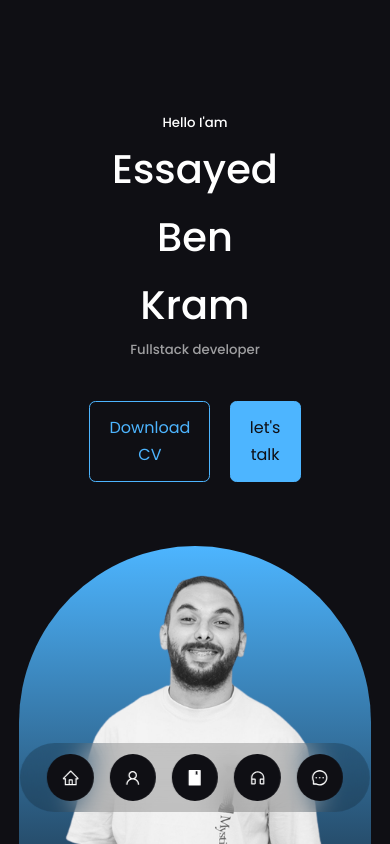
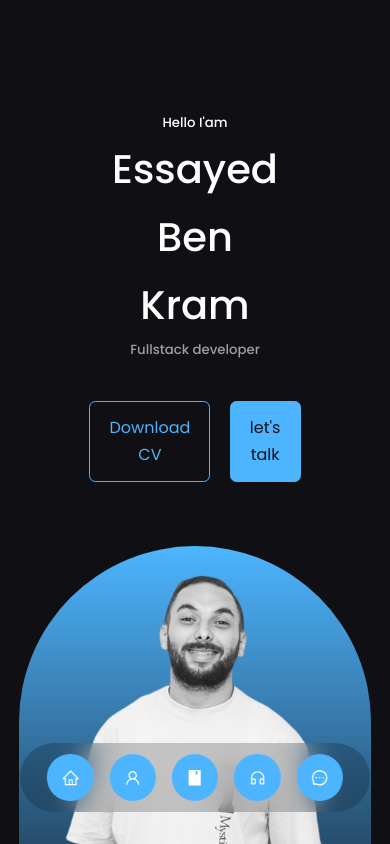
Before and after one commit to Essayed98/My_portfolio, a React (Create React App) app: page / in a window 390 px wide. Shown: the top 844 px of the page. Built offline with nearby package versions, Linux system fonts and the light colour scheme.

Commit message:
setup gh-pages

```diff
--- a/package.json
+++ b/package.json
@@ -16,6 +16,8 @@
   },
   "scripts": {
     "start": "react-scripts start",
+    "predeploy" : "npm run build",
+    "deploy" : "gh-pages -d build",
     "build": "react-scripts build",
     "test": "react-scripts test",
     "eject": "react-scripts eject"
@@ -37,5 +39,8 @@
       "last 1 firefox version",
       "last 1 safari version"
     ]
+  },
+  "devDependencies": {
+    "gh-pages": "^6.0.0"
   }
 }
--- a/src/components/header/header.css
+++ b/src/components/header/header.css
@@ -72,7 +72,7 @@ header{
 
 @media screen and (max-width: 600px){
     header {
-        height: 100vh;
+        height: 150vh;
     }
     .header_socials,.scroll_down {
         display: none;
--- a/src/components/nav/nav.css
+++ b/src/components/nav/nav.css
@@ -26,6 +26,6 @@ nav a:hover {
     background: rgba(0, 0, 0, 2);
 }
 nav a.active {
-    background: var(--color-bg);
+    background: var(--color-primary);
     color: var(--color-white)
 }
```
Also changed, not shown: 1 other file (tests, documents, lock files or other folders).
